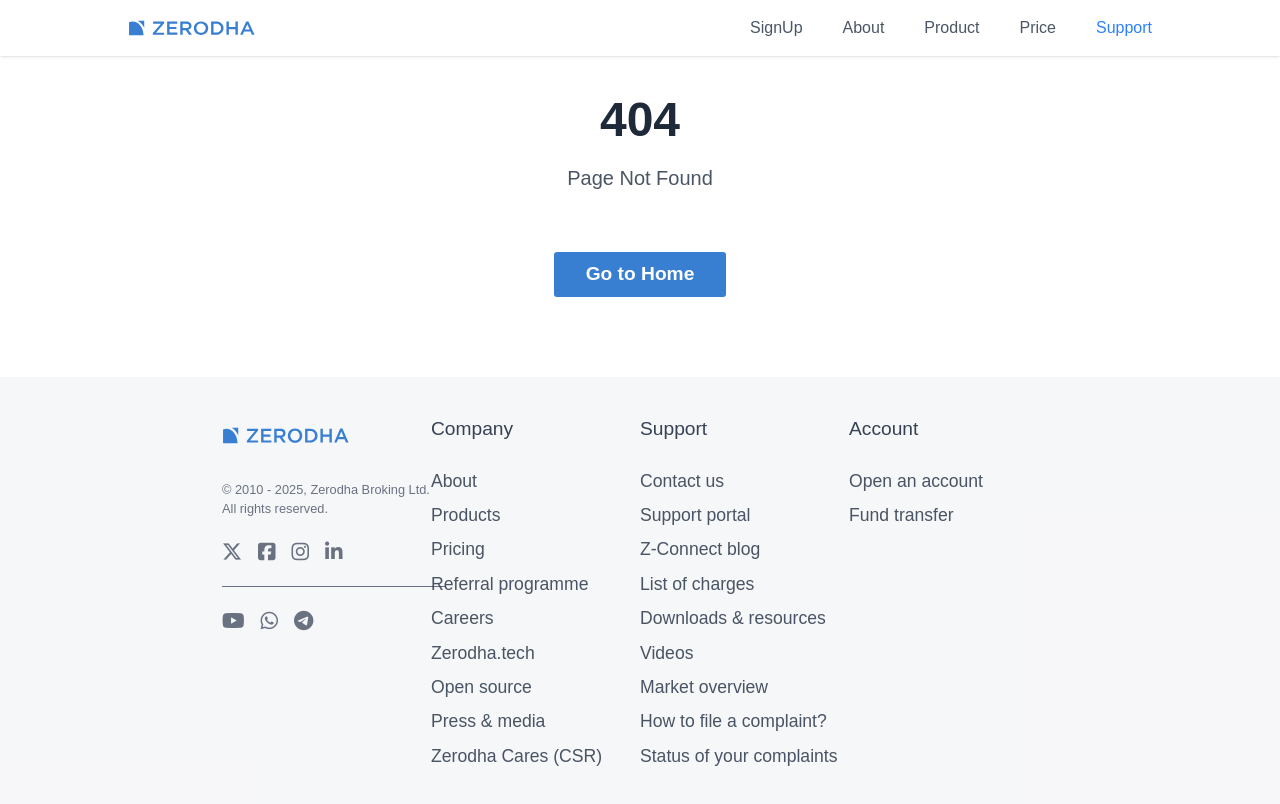
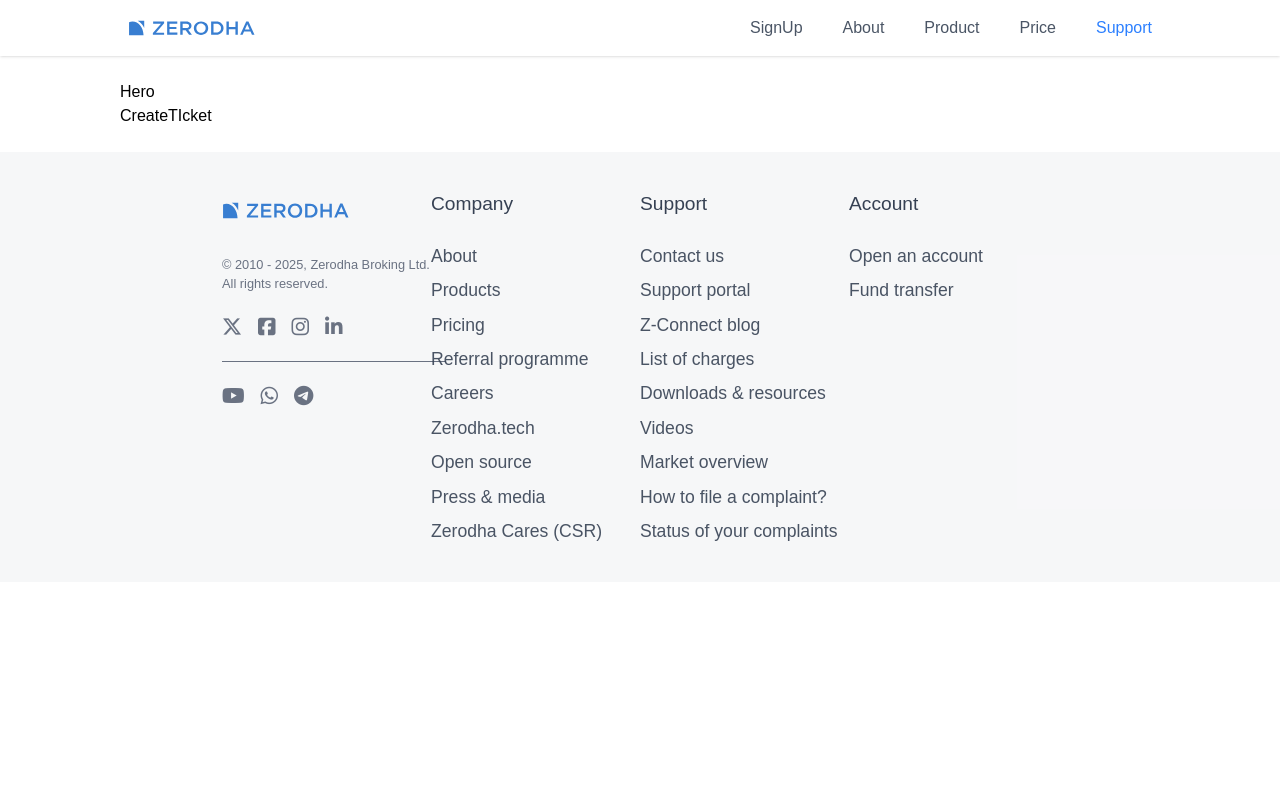
Before and after one commit to Bhinsar/Zerodha-clone, a React (Vite) app in the folder frontend/: page /support in a window 1280 px wide. Shown: the top 804 px of the page. Built offline with nearby package versions, Linux system fonts and the light colour scheme.

Commit message:
Add SupportPage and related components: Hero and CreateTicket. Update routing in App.jsx to include SupportPage for enhanced user support experience.

```diff
--- a/frontend/src/App.jsx
+++ b/frontend/src/App.jsx
@@ -5,7 +5,7 @@
 import AboutPage from "./page/about/AboutPage";
 import ProductPage from "./page/products/ProductPage";
 import PricingPage from "./page/pricing/PricingPage";
-
+import SupportPage from "./page/support/SupportPage";
 function App() {
   return (
     <Router>
@@ -16,6 +16,7 @@
           <Route path="/about" element={<AboutPage />} />
           <Route path="/product" element={<ProductPage />} />
           <Route path="/price" element={<PricingPage />} />
+          <Route path="/support" element={<SupportPage />} />
           <Route path="*" element={<PageNoFound />} />
         </Route>
       </Routes>
--- a/frontend/src/page/support/CreateTIcket.jsx
+++ b/frontend/src/page/support/CreateTIcket.jsx
@@ -0,0 +1,7 @@
+import React from 'react'
+
+export default function CreateTIcket() {
+  return (
+    <div>CreateTIcket</div>
+  )
+}
--- a/frontend/src/page/support/Hero.jsx
+++ b/frontend/src/page/support/Hero.jsx
@@ -0,0 +1,7 @@
+import React from 'react'
+
+export default function Hero() {
+  return (
+    <div>Hero</div>
+  )
+}
--- a/frontend/src/page/support/SupportPage.jsx
+++ b/frontend/src/page/support/SupportPage.jsx
@@ -0,0 +1,12 @@
+import React from "react";
+import Hero from "./Hero";
+import CreateTIcket from "./CreateTIcket";
+
+export default function SupportPage() {
+  return (
+    <>
+      <Hero />
+      <CreateTIcket />
+    </>
+  );
+}
```
